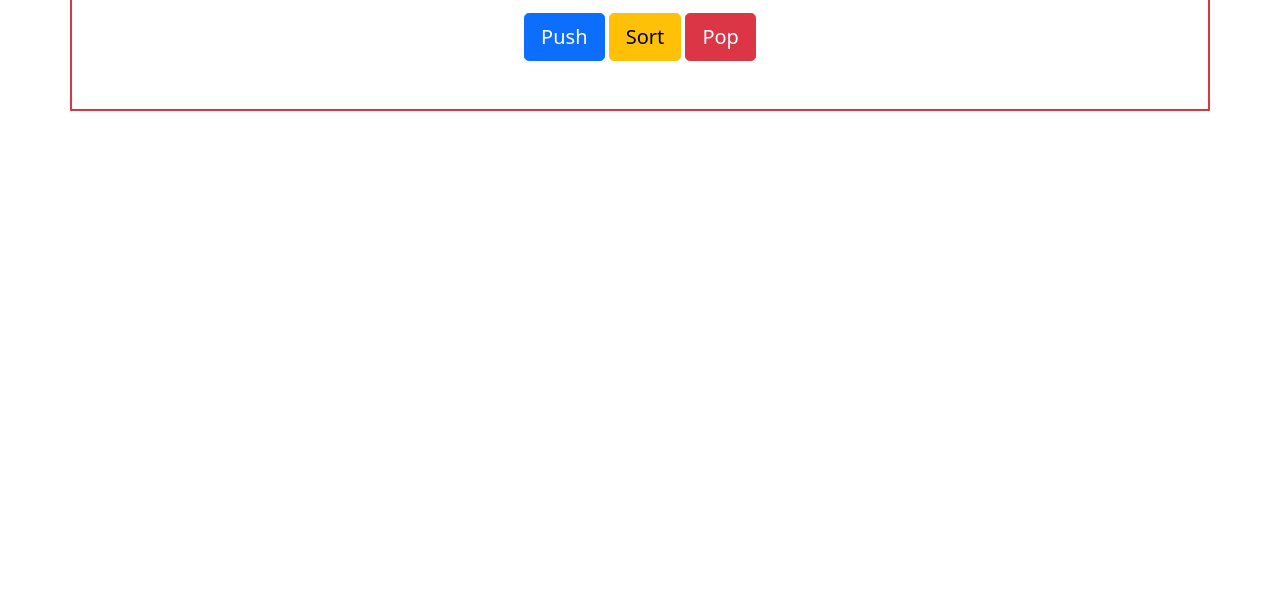
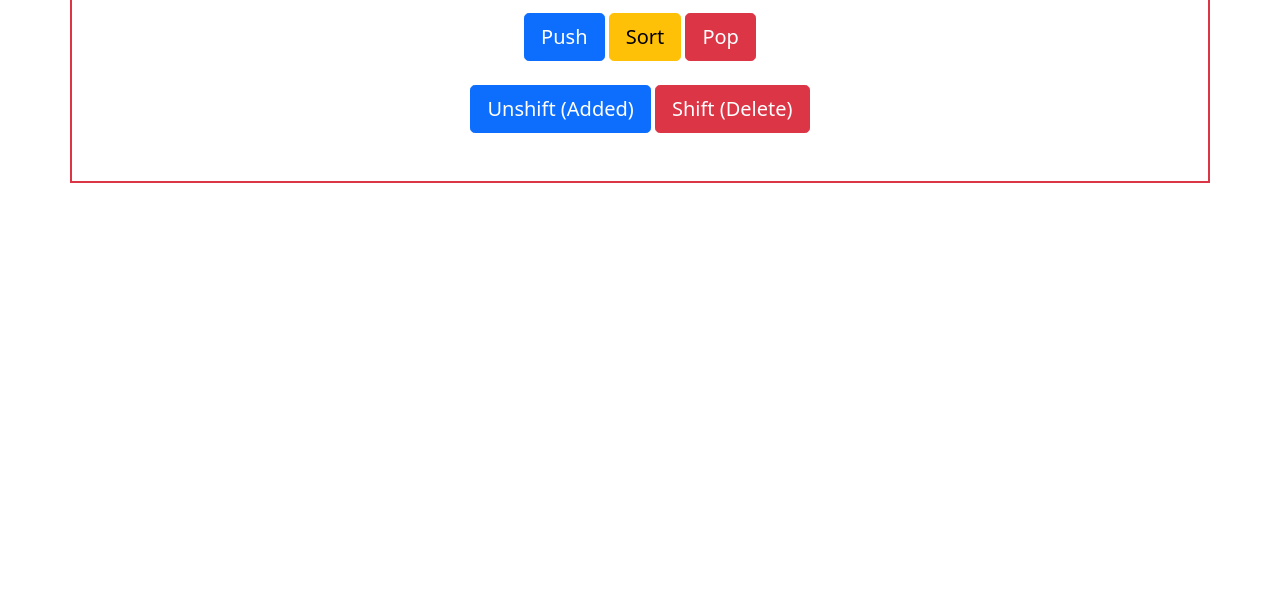
Before and after one commit to Bilal-Siddiqe/ArrayMethods.github.io, a plain HTML site: page index.html in a window 1280 px wide. Shown: the part 195-800 px from the top of the page. Drawn offline with nearby package versions, Linux system fonts and the light colour scheme.

Commit message:
Shift and Unshift buttons added

```diff
--- a/index.html
+++ b/index.html
@@ -1,5 +1,6 @@
 <!DOCTYPE html>
 <html lang="en">
+
 <head>
     <meta charset="UTF-8">
     <meta http-equiv="X-UA-Compatible" content="IE=edge">
@@ -11,6 +12,7 @@
         crossorigin="anonymous"></script>
     <title>Document</title>
 </head>
+
 <body>
     <div class="container border border-danger border-2 mt-5 p-5">
         <center>
@@ -21,30 +23,49 @@
             <button onclick="btnPush()" class="btn btn-primary btn-lg">Push</button>
             <button onclick="btnSort()" class="btn btn-warning btn-lg">Sort</button>
             <button onclick="btnPop()" class="btn btn-danger btn-lg">Pop</button>
+            <br>
+            <br>
+            <button onclick="btnUnshift()" class="btn btn-primary btn-lg">Unshift (Added)</button>
+            <button onclick="btnShift()" class="btn btn-danger btn-lg">Shift (Delete) </button>
         </center>
     </div>
     <script>
         let arr = new Array();
 
-        function btnPush(){
+        function btnPush() {
             let arryElement = document.getElementById("input").value;
             arr.push(arryElement);
-            document.getElementById("result").innerHTML = arr ;
+            document.getElementById("result").innerHTML = arr;
             console.log(arr.length);
             document.getElementById("input").value = "";
         }
 
-        function btnSort(){
+        function btnSort() {
             arr.sort();
-            document.getElementById("result").innerHTML = arr ;
+            document.getElementById("result").innerHTML = arr;
             console.log(arr.length);
         }
 
-        function btnPop(){
+        function btnPop() {
             arr.pop()
-            document.getElementById("result").innerHTML = arr ;
+            document.getElementById("result").innerHTML = arr;
+            console.log(arr.length);
+        }
+
+        function btnUnshift() {
+            let arryElement = document.getElementById("input").value;
+            arr.unshift(arryElement);
+            document.getElementById("result").innerHTML = arr;
+            console.log(arr.length);
+            document.getElementById("input").value = "";
+        }
+
+        function btnShift() {
+            arr.shift()
+            document.getElementById("result").innerHTML = arr;
             console.log(arr.length);
         }
     </script>
 </body>
+
 </html>
```
